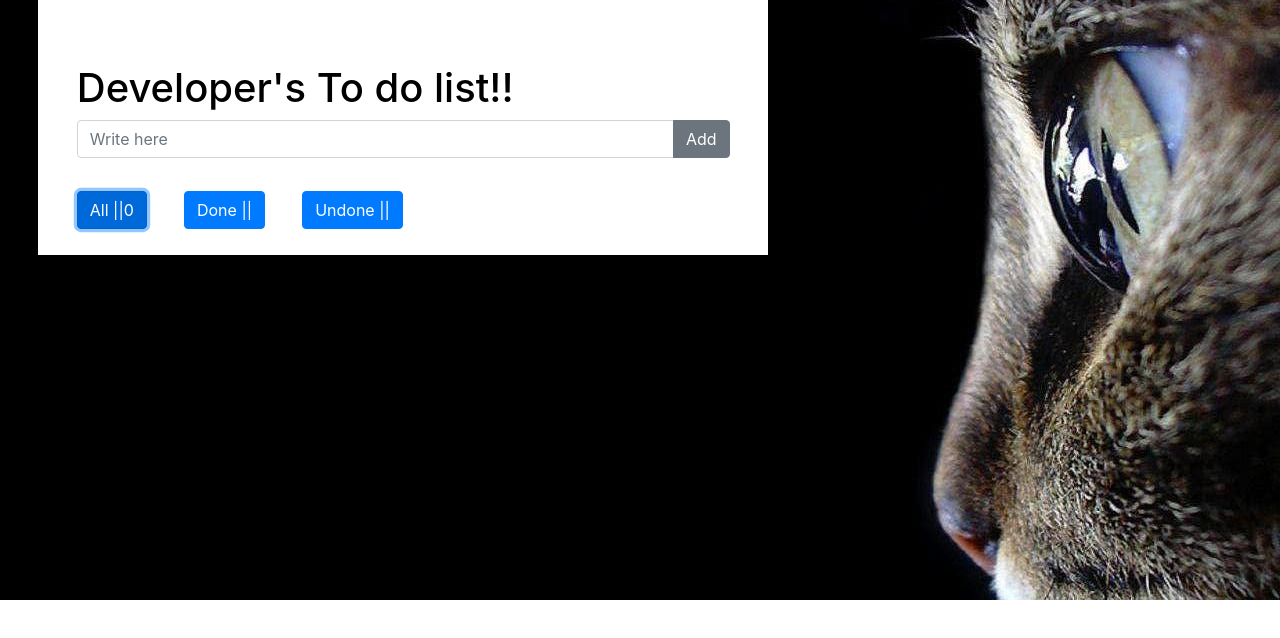
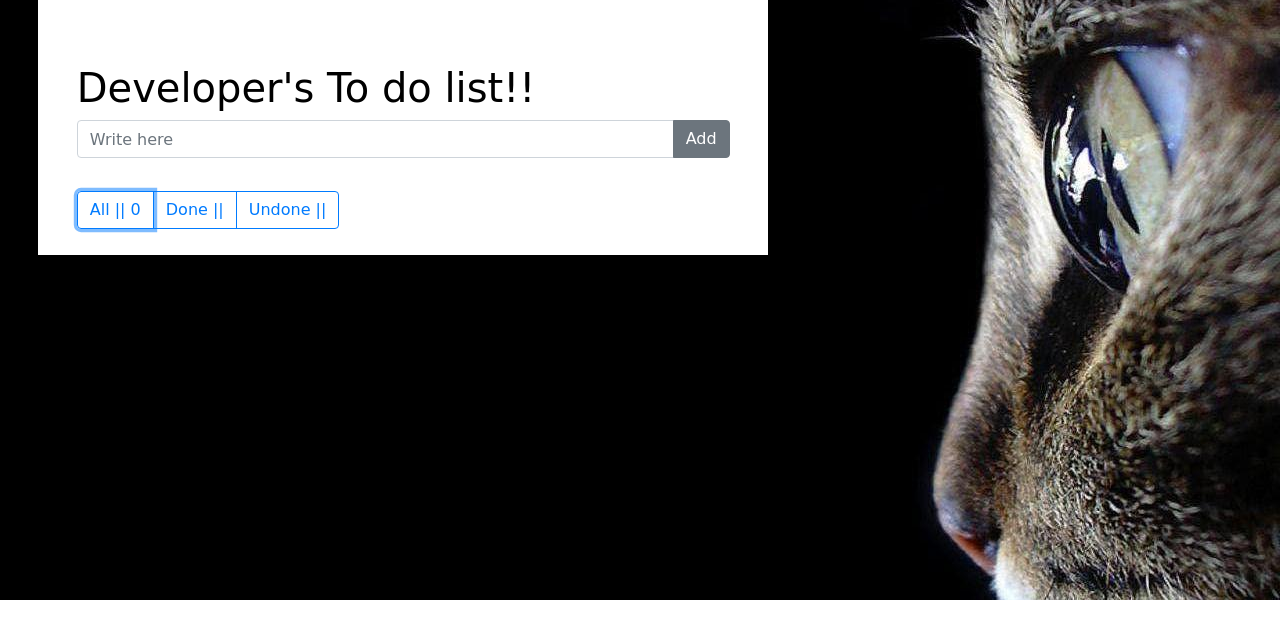
Before and after one commit to AgentUnicorn/To-Do-List, a plain HTML site: page index.html in a window 1280 px wide. Both pictures are taken after a click on the button "All ||". Drawn offline with nearby package versions, Linux system fonts and the light colour scheme; a web font is replaced by a local one.

Commit message:
8th push today LOL

```diff
--- a/index.html
+++ b/index.html
@@ -7,6 +7,7 @@
     <link rel="stylesheet" href="https://stackpath.bootstrapcdn.com/bootstrap/4.4.1/css/bootstrap.min.css" integrity="sha384-Vkoo8x4CGsO3+Hhxv8T/Q5PaXtkKtu6ug5TOeNV6gBiFeWPGFN9MuhOf23Q9Ifjh" crossorigin="anonymous">
     <link rel="stylesheet" href="style.css">
     <link rel="shortcut icon" href="tab-icon.png" type="image/x-icon">
+    <link href="https://fonts.googleapis.com/css?family=Bellota:700&display=swap" rel="stylesheet">
 </head>
 <body>
     <div class="background">
@@ -24,11 +25,15 @@
             <button class="btn btn-secondary btn-md-3" onclick="addItem()">Add</button>
         </div>
     </div>
-        <div class="button-area">
-            <button class="btn btn-primary" onclick="render()">All ||<span  id="value-all"></span></button>
-            <button class="btn btn-primary" onclick="render('done')">Done ||<span  id="value-done"></span></button>
-            <button class="btn btn-primary" onclick="render('undone')">Undone ||<span  id="value-undone"></span></button>
-            <div id="resultArea" class="result"><ul></ul></div>
+        <div class="button-area btn-toolbar">
+            <div class="btn-group">
+            <button class="btn btn-outline-primary" onclick="render()">All || <span  id="value-all"></span></button>
+            <button class="btn btn-outline-primary" onclick="render('done')">Done || <span  id="value-done"></span></button>
+            <button class="btn btn-outline-primary" onclick="render('undone')">Undone || <span  id="value-undone"></span></button>
+            </div>
+        </div>
+        <div>
+            <div id="resultArea" class="result"><ul class="list-group"></ul></div>
         </div>
         </div>
     </div>
--- a/main.js
+++ b/main.js
@@ -43,6 +43,8 @@ let toggleDone = (index) => {
 let saveTodo = () => {
     let str = JSON.stringify(todoList);
     localStorage.setItem("todo",str);
+
+    // localStorage.setItem("todo", JSON.stringify(todoList));
 }
 
 let getTodo = () => {
@@ -72,10 +74,17 @@ let render = (status) => {
     }
 
     let htmlTodoArray = showList.map((eachItem, index) => {
-        return `<li><span style = "text-decoration: ${eachItem.isDone? `line-through`: ` `}" >
-            ${eachItem.text} </span><button class="btn btn-danger" onclick="removeItem(${index})">X</button>
-            <button class="${eachItem.isDone? `btn btn-warning`: `btn btn-success` }" onclick="toggleDone(${index})"> ${eachItem.isDone? `Undone`: `Done` }</button>
-            </li>`
+        return `<li class="list-group-item">
+                <span style = "text-decoration: ${eachItem.isDone? `line-through`: ` `}" >
+                    ${eachItem.text}
+                </span>
+                <button class="${eachItem.isDone? `btn btn-warning`: `btn btn-success` }" onclick="toggleDone(${index})">
+                    ${eachItem.isDone? `Undone`: `Done` }
+                </button>
+                <button class="btn btn-danger" onclick="removeItem(${index})">
+                    X
+                </button>
+                </li>`
     }).join('');
     saveTodo();
     document.getElementById("resultArea").innerHTML = htmlTodoArray;
--- a/style.css
+++ b/style.css
@@ -1,3 +1,6 @@
+body {
+  font-family: 'Bellota', cursive;
+}
 .background {
   background-image: url(cat3.jpg);
   background-color: #cccccc;
@@ -21,9 +24,12 @@
 .button-area {
   padding-top: 5%;
 }
-.button-area > button {
+/* .button-area > button {
   margin-right: 5%;
-}
+} */
 .result {
   padding: 2% 0;
 }
+input {
+  outline-style: none;
+}
```
